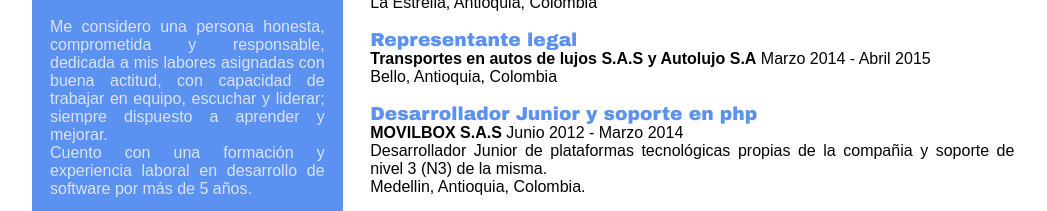
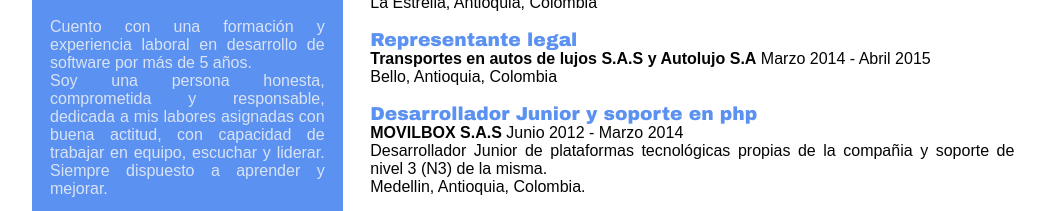
Before and after one commit to datorres1108/cv, a plain HTML site: page index.html in a window 1280 px wide. Shown: the part 231-442 px from the top of the page, without its empty margins (116-1163 px from the left). Drawn offline with Linux system fonts and the light colour scheme.

Commit message:
mejoras html

```diff
--- a/index.html
+++ b/index.html
@@ -19,8 +19,8 @@
 
             <div class="descripcion_habilidades">
                <p>
-                Me considero una persona honesta, comprometida y responsable, dedicada a mis labores asignadas con buena actitud, con capacidad de trabajar en equipo, escuchar y liderar; siempre dispuesto a aprender y mejorar.<br>
-                Cuento con una formación y experiencia laboral en desarrollo de software por más de 5 años.
+                Cuento con una formación y experiencia laboral en desarrollo de software por más de 5 años.<br>
+                Soy una persona honesta, comprometida y responsable, dedicada a mis labores asignadas con buena actitud, con capacidad de trabajar en equipo, escuchar y liderar. Siempre dispuesto a aprender y mejorar.
                </p>
                <br>
                 <h3>Competencias</h3>
```
